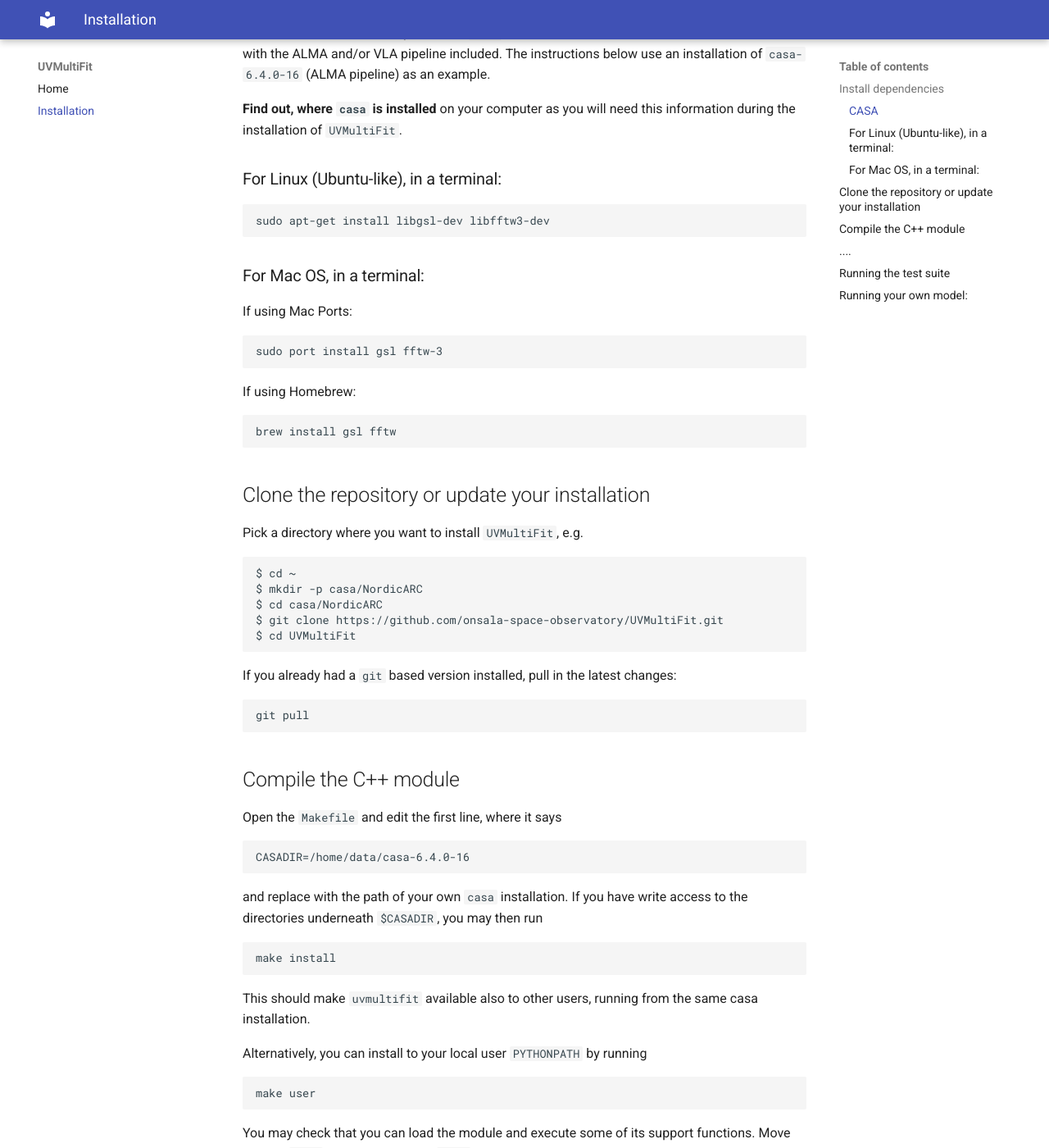
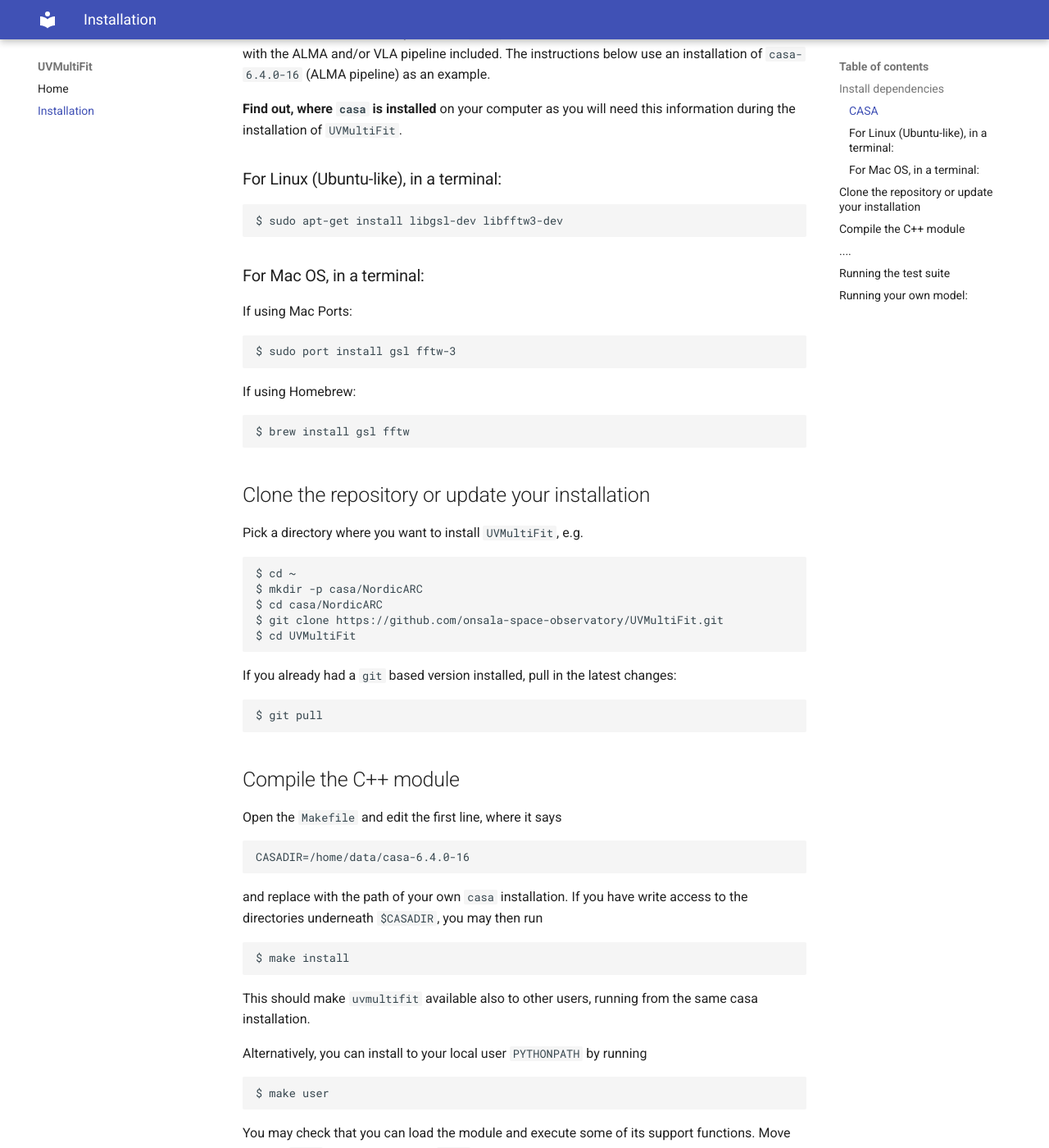
Before and after one commit to onsala-space-observatory/UVMultiFit, an MkDocs documentation site: the page built from docs/install.md, in a window 1280 px wide and 1400 px high, scrolled down 315 px. Shown: the whole window at 82% size. Built offline with MkDocs 1.6.1 and Material for MkDocs 9.7.7, drawn with Linux system fonts in a browser that asks for light colours.

````diff
--- a/docs/install.md
+++ b/docs/install.md
@@ -18,7 +18,7 @@ this information during the installation of `UVMultiFit`.
 ### For Linux (Ubuntu-like), in a terminal:
 
 ``` bash
-sudo apt-get install libgsl-dev libfftw3-dev
+$ sudo apt-get install libgsl-dev libfftw3-dev
 ```
 
 ### For Mac OS, in a terminal:
@@ -26,13 +26,13 @@ sudo apt-get install libgsl-dev libfftw3-dev
 If using Mac Ports:
 
 ``` bash
-sudo port install gsl fftw-3
+$ sudo port install gsl fftw-3
 ```
 
 If using Homebrew:
 
 ``` bash
-brew install gsl fftw
+$ brew install gsl fftw
 ```
 
 ## Clone the repository or update your installation
@@ -50,7 +50,7 @@ $ cd UVMultiFit
 If you already had a `git` based version installed, pull in the latest changes:
 
 ``` bash
-git pull
+$ git pull
 ```
 
 ## Compile the C++ module
@@ -66,7 +66,7 @@ write access to the directories underneath `$CASADIR`, you may then
 run
 
 ``` bash
-make install
+$ make install
 ```
 
 This should make `uvmultifit` available also to other users, running
@@ -75,7 +75,7 @@ from the same casa installation.
 Alternatively, you can install to your local user `PYTHONPATH` by running
 
 ``` bash
-make user
+$ make user
 ```
 
 You may check that you can load the module and execute some of its
````
